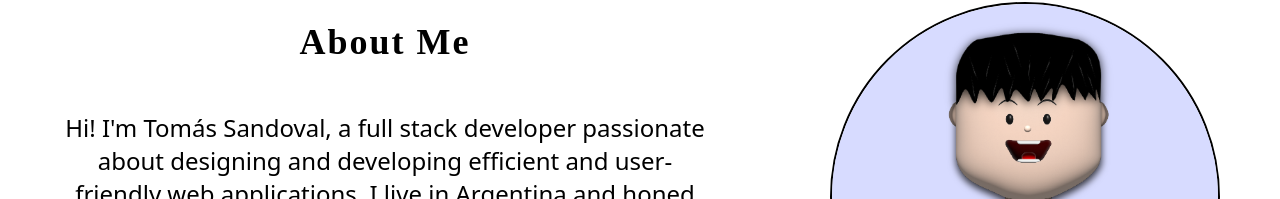
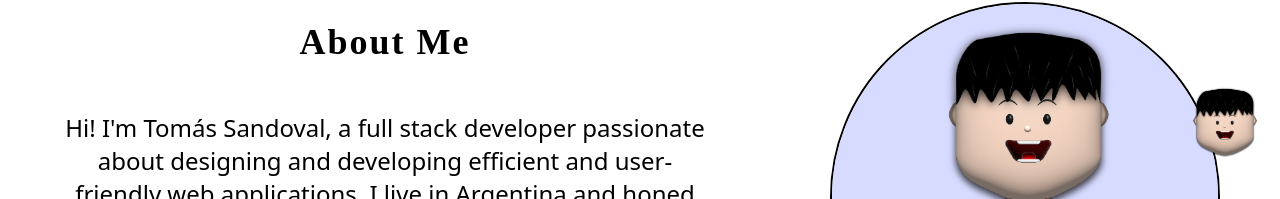
Before and after one commit to TomSandoval/Portfolio, a React (Vite) app: page / in a window 1280 px wide. Shown: the part 601-800 px from the top of the page. Built offline with nearby package versions, Linux system fonts and the light colour scheme; a web font is replaced by a local one.

Commit message:
bot fixed

```diff
--- a/src/App.jsx
+++ b/src/App.jsx
@@ -2,43 +2,20 @@ import Home from './components/home/home'
 import Nav from './components/Nav/Nav'
 import './App.css'
 import { Route, Routes } from 'react-router-dom'
-import ChatBot from 'react-simple-chatbot';
+import Avatar from './assets/Avatar chat.png';
+import { useState } from 'react'
+import Bot from './components/ChatBot/ChatBot';
 
 
 
 
 
 function App() {
+
   return (
     <>
     <Nav/>
-    <ChatBot
-    steps={[
-      {
-        id: '1',
-        message: 'What number I am thinking?',
-        trigger: '2',
-      },
-      {
-        id: '2',
-        options: [
-          { value: 1, label: 'Number 1', trigger: '4' },
-          { value: 2, label: 'Number 2', trigger: '3' },
-          { value: 3, label: 'Number 3', trigger: '3' },
-        ],
-      },
-      {
-        id: '3',
-        message: 'Wrong answer, try again.',
-        trigger: '2',
-      },
-      {
-        id: '4',
-        message: 'Awesome! You are a telepath!',
-        end: true,
-      },
-    ]}
-  />
+    <Bot/>
     <Routes>
       <Route path='/' element= {<Home></Home>}/>
       <Route path='/about'/>
--- /dev/null
+++ b/src/components/ChatBot/ChatBot.css
@@ -0,0 +1,15 @@
+.avatar-chat {
+    max-width: 90px;
+    align-self: flex-end;
+}
+
+.chatbot-container {
+    position: fixed;
+    bottom: 30px;
+    right: 10px;
+    display: flex;
+    flex-direction: column;
+    border-radius: 10px 0 0 0;
+    z-index: 1000;
+    transition: all 0.3s ease-in-out;
+}
--- /dev/null
+++ b/src/components/ChatBot/ChatBot.jsx
@@ -0,0 +1,77 @@
+import "./ChatBot.css";
+import ChatBot from 'react-simple-chatbot';
+import { useState } from 'react';
+import Avatar from '../../assets/Avatar chat.png';
+
+
+function Bot() {
+    const [showChat, setShowChat] = useState(false)
+
+
+    const handleShow = () => {
+        setShowChat(!showChat)
+      }
+
+
+
+    return (
+        <div className="chatbot-container">
+            {showChat && <ChatBot
+                headerTitle="ChatBot"
+                steps={[
+                    {
+                        id: '1',
+                        message: 'Hello, how can I help you?',
+                        trigger: '2',
+                    },
+                    {
+                        id: '2',
+                        options: [
+                            { value: 1, label: 'About me', trigger: '3' },
+                            { value: 2, label: 'Portfolio', trigger: '4' },
+                            { value: 3, label: 'Contact', trigger: '5' },
+                        ],
+                    },
+                    {
+                        id: '3',
+                        message: 'I am a full stack developer, I have knowledge in HTML, CSS, JavaScript, React, Redux, Node, Express, PostgreSQL, Sequelize, among others.',
+                        trigger: '6',
+                    },
+                    {
+                        id: '4',
+                        message: 'Check out my work, from basic landing pages to professional e-commerce sites built with market-leading technologies. I perform well working independently, but what I enjoy most is working with a team that shares the same passion for programming!',
+                        trigger: '6',
+                    },
+                    {
+                        id: '5',
+                        message: 'You can contact me through my email: tomassandoval079@gmail.com',
+                        trigger: '6',
+                    },
+
+                    {
+                        id: '6',
+                        message: 'Do you want to know something else?',
+                        trigger: '7',
+                    },
+                    {
+                        id: '7',
+                        options: [
+                            { value: 1, label: 'Yes', trigger: '2' },
+                            { value: 2, label: 'No', trigger: '8' },
+                        ],
+                    },
+                    {
+                        id: '8',
+                        message: 'Thank you for visiting my website!',
+                        end: true,
+                    },
+                ]}
+            />}
+            <img onClick={handleShow} className="avatar-chat" src={Avatar} alt="Avatar logo"></img>
+        </div>
+    )
+}
+
+
+
+export default Bot;
```
Also changed, not shown: src/assets/Avatar chat.png (added).
